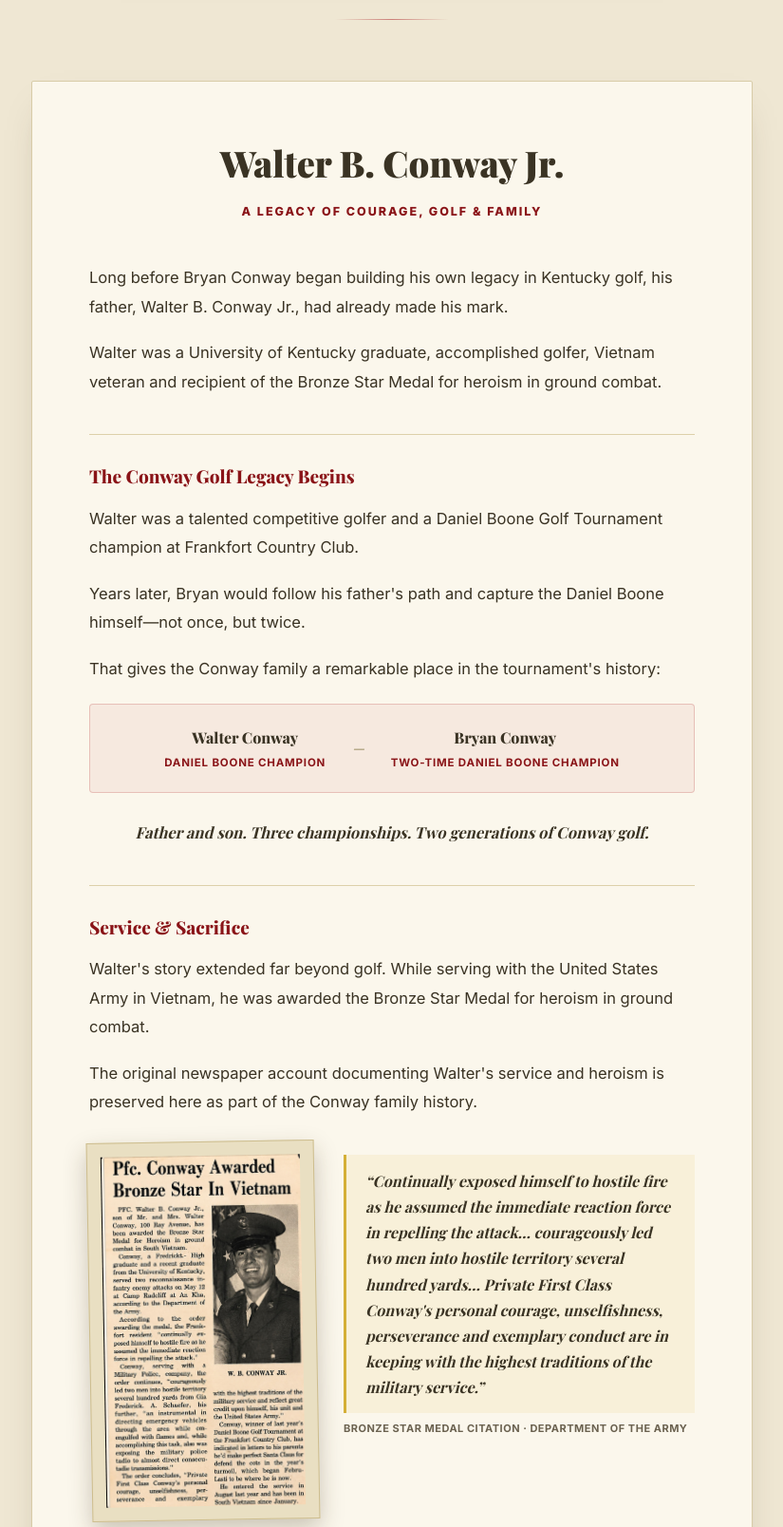
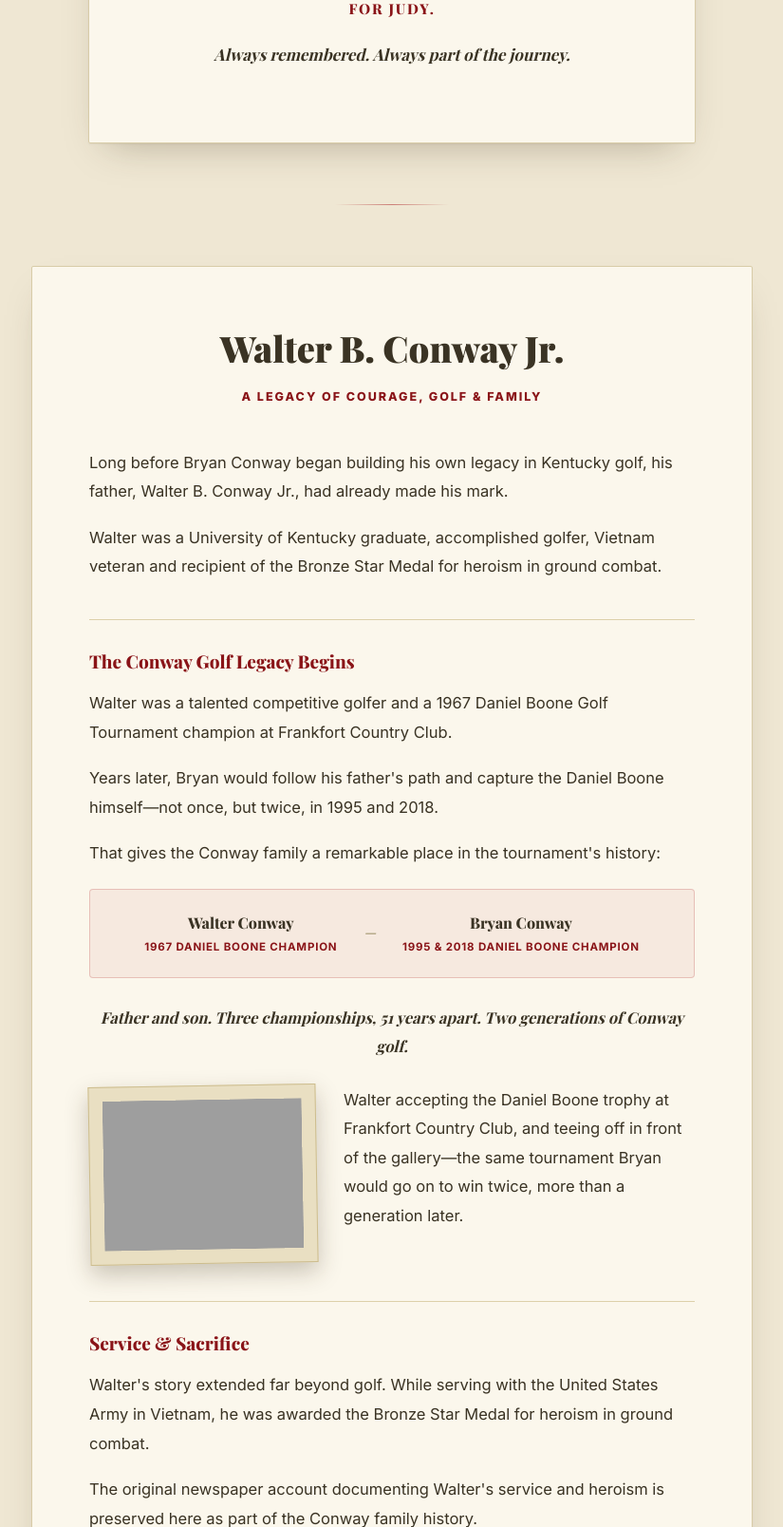
Before and after one commit to conwaygolf/Bryan-Conway-Golf-, a Flask app: page /roots in a window 1280 px wide. Shown: the part 2548-4156 px from the top of the page at 95% size, without its empty margins (227-1052 px from the left). Run offline with Flask 3, Linux system fonts and the light colour scheme; grey boxes are pictures that could not be loaded.

Commit message:
Incorporate new Saturday folder content into Roots and Press & Archives
New Press & Archives cards (8 total now):
- 1995 KHSAA state title (State Journal) -- his senior year, dedicated
  to Ben's memory, closing line about heading to Morehead State
- Morehead State "Tradition of Excellence" spotlight -- OVC Freshman
  of the Year, First Team All-OVC, team MVP
- 2003 PGA Tour Q-School first-stage article (State Journal)
- 2018 USGA U.S. Mid-Amateur Championship field letter -- fills the
  "major competitive experience" gap in the comeback era

Roots page:
- Real photo of Ben Conway added to the dedication
- Walter's Daniel Boone win now dated (1967), Bryan's two wins dated
  (1995 & 2018), plus the actual framed trophy-presentation photo
- New "Learning From a Masters Champion" section -- Bryan's mentor
  was Gay Brewer, the 1967 Masters champion
- Header banner swapped to a real vintage tournament-gallery photo

Also wired up the real contact email (info@bryanconwaygolf.com, found
in an old sponsorship graphic) to the homepage's Contact button, which
had an empty mailto: link.

Co-Authored-By: Claude Sonnet 5 <noreply@anthropic.com>

```diff
--- a/app.py
+++ b/app.py
@@ -6,6 +6,30 @@ app = Flask(__name__)
 # era must be one of: early-years, franklin-county, college, professional-years,
 # the-comeback, 2026 (matches the filter pills in press_archives.html).
 ARCHIVE_CARDS = [
+    {
+        "id": "1995-khsaa-state-title",
+        "title": "Conway Coasts to Five-Shot Victory",
+        "source": "The State Journal",
+        "reporter": "Mike Folta",
+        "date": "July 16, 1995",
+        "era": "franklin-county",
+        "summary": "Conway closed out his high school golf career with a final-round 68 to win the KHSAA Class AAA championship by five shots at Bowling Green Country Club, dedicating the win to his late brother Ben. He signed to play golf at Morehead State the following year.",
+        "stats": "72-hole score: 213 (72-73-68)  ·  Margin: 5 shots  ·  KHSAA Class AAA Champion",
+        "image": "press_1995_khsaa_state_journal.png",
+        "original_url": None,
+    },
+    {
+        "id": "college-morehead-spotlight",
+        "title": "A Tradition of Excellence — Morehead State Eagle Golf",
+        "source": "Morehead State Eagle Golf",
+        "reporter": None,
+        "date": "1994–1996",
+        "era": "college",
+        "summary": "Conway earned OVC Freshman of the Year honors in 1994, then First Team All-Ohio Valley Conference in 1995 — the same year he won the Kentucky Amateur and the Daniel Boone Invitational — before being named team MVP and transferring to the University of Louisville.",
+        "stats": "1994: OVC Freshman of the Year, 3rd at OVC Championship  ·  1995: First Team All-OVC, KY Amateur Champion, Daniel Boone Champion  ·  Team MVP",
+        "image": "press_college_morehead_spotlight.png",
+        "original_url": None,
+    },
     {
         "id": "2001-qschool-qualify",
         "title": "Five Qualify at Canadian Q-School",
@@ -43,6 +67,18 @@ ARCHIVE_CARDS = [
         "original_url": None,
     },
     {
+        "id": "2003-pga-tour-qualifying",
+        "title": "Conway Has Sights Set on PGA Tour",
+        "source": "The State Journal",
+        "reporter": None,
+        "date": "October 29, 2003",
+        "era": "professional-years",
+        "summary": "Conway finished third in the first stage of PGA Tour qualifying in Ft. Lauderdale, shooting 71-68-68-64 to advance to the second stage in St. Augustine — five years after turning pro and playing the Canadian Tour.",
+        "stats": "First Stage score: 271  ·  Finish: 3rd  ·  Advanced to Second Stage (St. Augustine, Nov. 19–22, 2003)",
+        "image": "press_2003_state_journal_pga_qualifying.png",
+        "original_url": None,
+    },
+    {
         "id": "2005-florida-open",
         "title": "2005 Florida Open",
         "source": "Florida State Golf Association",
@@ -52,6 +88,18 @@ ARCHIVE_CARDS = [
         "summary": "Conway finished T-10 and low amateur at the Florida Open at Lake City Country Club, a field that included PGA TOUR winner Corey Pavin.",
         "stats": "54-hole score: 215 (-1)  ·  Finish: T-10  ·  Low Amateur in the field",
         "image": "press_2005_florida_open.png",
+        "original_url": None,
+    },
+    {
+        "id": "2018-usga-midam",
+        "title": "38th U.S. Mid-Amateur Championship Field",
+        "source": "United States Golf Association",
+        "reporter": None,
+        "date": "September 22–27, 2018",
+        "era": "the-comeback",
+        "summary": "Conway earned a place in the field for the 38th U.S. Mid-Amateur Championship, contested at Charlotte Country Club and Carolina Golf Club — competing for the Robert T. Jones Jr. Memorial Trophy against the country's top amateur golfers.",
+        "stats": "Charlotte Country Club & Carolina Golf Club, Charlotte, N.C.  ·  Sept. 22–27, 2018",
+        "image": "press_2018_usga_midam_field.png",
         "original_url": None,
     },
 ]
--- a/templates/index.html
+++ b/templates/index.html
@@ -384,7 +384,7 @@
         <div class="record-year">2&times;</div>
         <div class="record-body">
           <div class="record-title">Daniel Boone Invitational Champion</div>
-          <div class="record-note">Two-time Daniel Boone Invitational Champion — a title with a Conway family connection, as father Walter Conway captured the same championship once during his own competitive career.</div>
+          <div class="record-note">Two-time Daniel Boone Invitational Champion (1995 &amp; 2018) — a title with a Conway family connection, as father Walter Conway won the same championship in 1967 during his own competitive career.</div>
         </div>
       </li>
       <li class="record-item">
@@ -487,7 +487,7 @@
     </div>
     <div class="contact-body">
       <p>For updates, sponsorship, or event info, reach out directly.</p>
-      <a class="contact-cta" href="mailto:">Contact</a>
+      <a class="contact-cta" href="mailto:info@bryanconwaygolf.com">Contact</a>
     </div>
   </div>
 </section>
--- a/templates/roots.html
+++ b/templates/roots.html
@@ -108,6 +108,15 @@
     color:var(--red-text);margin-bottom:8px;
   }
   .dedication-close{font-style:italic;font-weight:700;color:var(--ink);margin-top:4px;}
+  .dedication-photo{
+    width:132px;height:132px;border-radius:50%;object-fit:cover;object-position:50% 15%;
+    border:3px solid #fbf7ec;box-shadow:0 0 0 1px #d8cca8,0 10px 24px rgba(60,45,20,.3);
+    filter:grayscale(1) sepia(.2) contrast(1.05);margin:0 auto 26px;display:block;
+  }
+  .dedication-photo-caption{
+    font-size:11px;letter-spacing:1px;text-transform:uppercase;color:var(--ink-soft);
+    font-style:normal;margin-top:-16px;margin-bottom:34px;font-family:'Inter',sans-serif;
+  }
 
   /* WALTER TRIBUTE */
   .walter-wrap{max-width:760px;margin:0 auto;}
@@ -139,6 +148,8 @@
   .clipping-block{
     display:flex;gap:28px;align-items:flex-start;margin:26px 0 10px;flex-wrap:wrap;
   }
+  .clipping-block.centered{justify-content:center;}
+  .walter-name.compact{font-size:clamp(22px,3.2vw,30px);}
   .clipping-frame{
     flex:0 0 240px;background:#e9dfc2;border:1px solid #cdbd8e;
     display:flex;align-items:center;justify-content:center;text-align:center;
@@ -199,7 +210,7 @@
 </nav>
 
 <div class="archive-header">
-  <img class="hdr-photo" src="/static/images/roots_family_walter.jpg" alt="">
+  <img class="hdr-photo" src="/static/images/roots_banner_vintage.jpg" alt="">
   <div class="wrap">
     <div class="archive-eyebrow">Family &middot; Kentucky Golf</div>
     <h1 class="archive-title">Roots</h1>
@@ -210,6 +221,8 @@
 <section class="dedication">
   <div class="wrap">
     <div class="page-card dedication-wrap">
+      <img class="dedication-photo" src="/static/images/ben_conway.jpg" alt="Ben Conway as a young golfer, wearing a PING cap and Franklin County golf team jacket">
+      <p class="dedication-photo-caption">Ben Conway</p>
       <p class="dedication-lead">For Ben, Walter &amp; Judy</p>
       <p>Behind every round Bryan Conway plays is a story that began long before the first tee.</p>
       <p>It is a story of family.</p>
@@ -255,15 +268,21 @@
       <p>Walter was a University of Kentucky graduate, accomplished golfer, Vietnam veteran and recipient of the Bronze Star Medal for heroism in ground combat.</p>
 
       <div class="walter-subhead">The Conway Golf Legacy Begins</div>
-      <p>Walter was a talented competitive golfer and a Daniel Boone Golf Tournament champion at Frankfort Country Club.</p>
-      <p>Years later, Bryan would follow his father's path and capture the Daniel Boone himself&mdash;not once, but twice.</p>
+      <p>Walter was a talented competitive golfer and a 1967 Daniel Boone Golf Tournament champion at Frankfort Country Club.</p>
+      <p>Years later, Bryan would follow his father's path and capture the Daniel Boone himself&mdash;not once, but twice, in 1995 and 2018.</p>
       <p>That gives the Conway family a remarkable place in the tournament's history:</p>
       <div class="trophy-case">
-        <div class="tc-line"><div class="tc-name">Walter Conway</div><div class="tc-title">Daniel Boone Champion</div></div>
+        <div class="tc-line"><div class="tc-name">Walter Conway</div><div class="tc-title">1967 Daniel Boone Champion</div></div>
         <div class="tc-div">&mdash;</div>
-        <div class="tc-line"><div class="tc-name">Bryan Conway</div><div class="tc-title">Two-Time Daniel Boone Champion</div></div>
+        <div class="tc-line"><div class="tc-name">Bryan Conway</div><div class="tc-title">1995 &amp; 2018 Daniel Boone Champion</div></div>
       </div>
-      <p class="pull-quote">Father and son. Three championships. Two generations of Conway golf.</p>
+      <p class="pull-quote">Father and son. Three championships, 51 years apart. Two generations of Conway golf.</p>
+      <div class="clipping-block">
+        <div class="clipping-frame"><img src="/static/images/walter_daniel_boone_1967.png" alt="Framed photo: Walter B. Conway Jr., 1967 Daniel Boone Champion, Frankfort Country Club, with trophy presentation and gallery photos"></div>
+        <div class="clipping-caption">
+          <p>Walter accepting the Daniel Boone trophy at Frankfort Country Club, and teeing off in front of the gallery&mdash;the same tournament Bryan would go on to win twice, more than a generation later.</p>
+        </div>
+      </div>
 
       <div class="walter-subhead">Service &amp; Sacrifice</div>
       <p>Walter's story extended far beyond golf. While serving with the United States Army in Vietnam, he was awarded the Bronze Star Medal for heroism in ground combat.</p>
@@ -285,6 +304,26 @@
         <p>A brother who played beside him.</p>
         <p>Parents who believed in them.</p>
         <p>A legacy Bryan continues to carry forward.</p>
+      </div>
+    </div>
+  </div>
+</section>
+
+<div class="page-divider"></div>
+
+<section class="mentor">
+  <div class="wrap">
+    <div class="page-card walter-wrap">
+      <div class="walter-head">
+        <div class="walter-name compact">Learning From a Masters Champion</div>
+        <div class="walter-subtitle">A Guiding Influence</div>
+      </div>
+      <div class="clipping-block centered">
+        <div class="clipping-frame"><img src="/static/images/roots_mentor_gay_brewer.jpg" alt="Bryan Conway with his mentor Gay Brewer, 1967 Masters Champion, at a driving range"></div>
+        <div class="clipping-caption">
+          <p>Bryan's development as a golfer was shaped by more than family&mdash;he also learned directly from one of the game's true major champions.</p>
+          <p><strong>Gay Brewer</strong>, winner of the 1967 Masters Tournament, took Bryan under his wing as a mentor, passing along the kind of knowledge that only a major champion can offer.</p>
+        </div>
       </div>
     </div>
   </div>
```
Also changed, not shown: static/images/Press And Archives/press_1995_khsaa_state_journal.png (added), static/images/Press And Archives/press_2003_state_journal_pga_qualifying.png (added), static/images/Press And Archives/press_college_morehead_spotlight.png (added), static/images/ben_conway.jpg (added), 4 other files.
